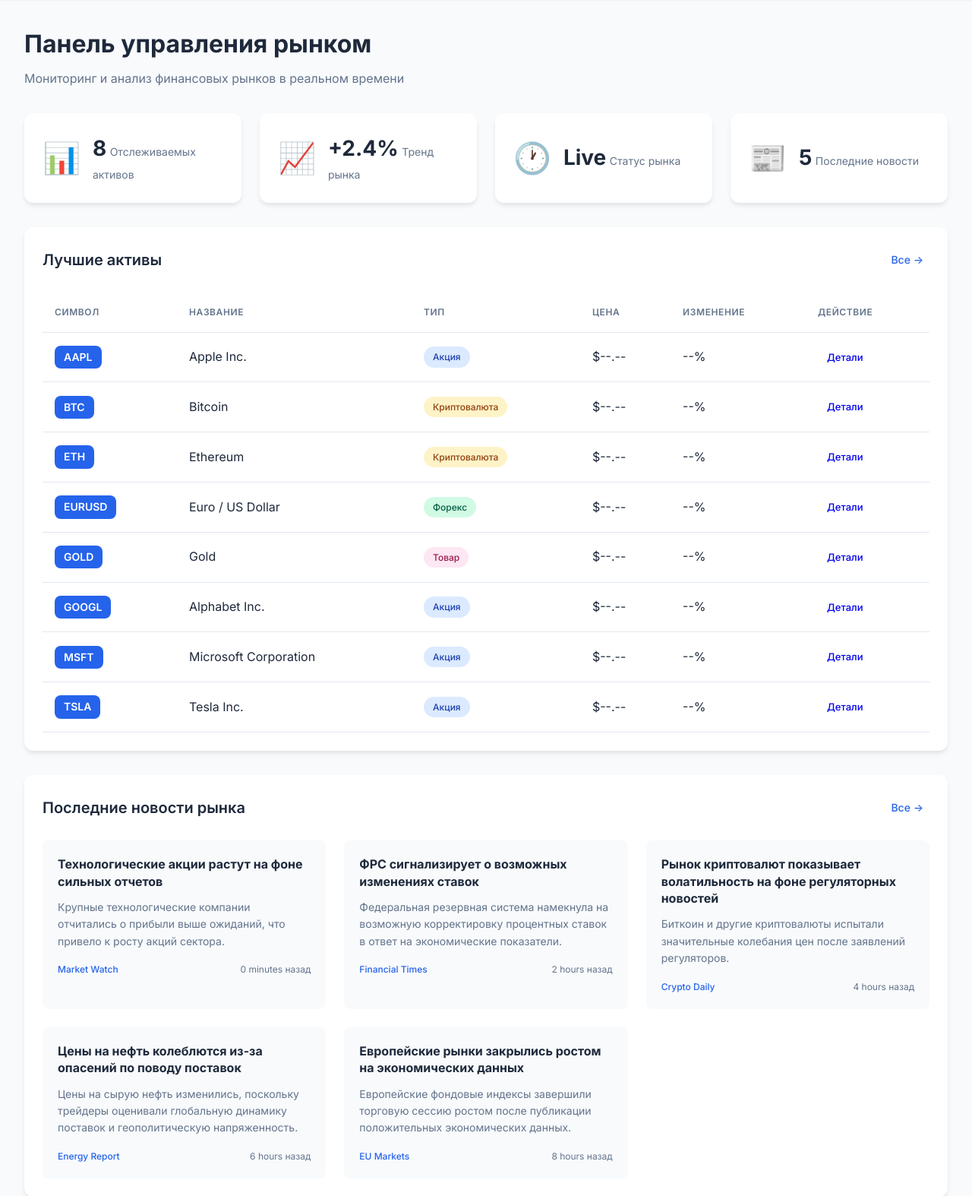
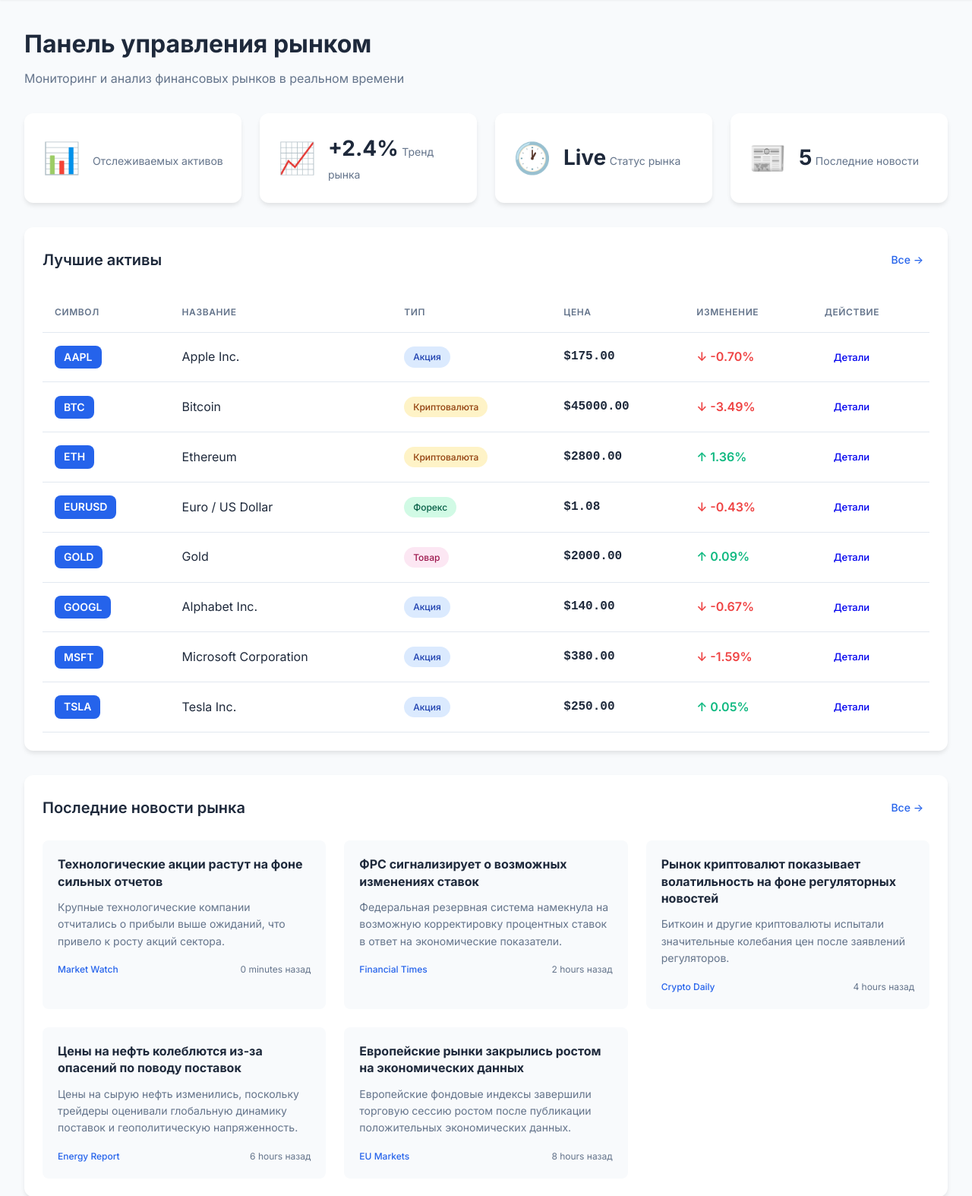
Before and after one commit to WolfgangUser/Financial-Market-Monitoring, a Django app: page / in a window 1280 px wide. Shown: the part 78-1652 px from the top of the page at 76% size. Run offline with Django 5.2, Linux system fonts and the light colour scheme; data comes from the database, SQL or seed files in the repository; both versions use the stored data as it was after the commit.

Commit message:
update branch

```diff
--- a/markets/services.py
+++ b/markets/services.py
@@ -43,6 +43,40 @@ class MarketDataService:
             'price': round(current_price, 2),
             'change_percent': round(change_percent * 100, 2),
             'timestamp': timezone.now(),
+        }
+
+    @classmethod
+    def get_current_price_with_change(cls, asset):
+        """Получить текущую цену и изменение в процентах для актива"""
+        import random
+
+        if asset.symbol not in cls.MOCK_PRICES:
+            # Если актива нет в демо-данных, генерируем случайные данные
+            base_price = random.uniform(10, 500)
+            volatility = 0.03
+            previous_price = base_price * (1 - random.uniform(-volatility, volatility))
+            current_price = base_price
+            change_percent = ((current_price - previous_price) / previous_price) * 100
+
+            return {
+                'current_price': round(current_price, 2),
+                'previous_price': round(previous_price, 2),
+                'change_percent': round(change_percent, 2),
+            }
+
+        mock_data = cls.MOCK_PRICES[asset.symbol]
+        base_price = mock_data['base']
+        volatility = mock_data['volatility']
+
+        # Генерируем предыдущую цену и текущее изменение
+        change_percent = random.uniform(-volatility, volatility)
+        previous_price = base_price / (1 + change_percent)
+        current_price = base_price
+
+        return {
+            'current_price': round(current_price, 2),
+            'previous_price': round(previous_price, 2),
+            'change_percent': round(change_percent * 100, 2),
         }
 
     @classmethod
--- a/markets/views.py
+++ b/markets/views.py
@@ -19,8 +19,20 @@ def home_view(request):
     """Главная страница"""
     assets = Asset.objects.all()[:10]
     news = NewsService.get_latest_news(5)
+
+    # Получаем текущие цены и изменения для каждого актива
+    assets_with_data = []
+    for asset in assets:
+        price_info = MarketDataService.get_current_price_with_change(asset)
+        assets_with_data.append({
+            'asset': asset,
+            'current_price': price_info['current_price'],
+            'change_percent': price_info['change_percent'],
+            'previous_price': price_info['previous_price'],
+        })
+
     return render(request, 'markets/home.html', {
-        'assets': assets,
+        'assets_with_data': assets_with_data,
         'news': news,
         'page_title': 'Панель управления'
     })
--- a/static/css/style.css
+++ b/static/css/style.css
@@ -241,6 +241,25 @@ body {
 
 .data-table tr:hover {
     background: var(--background);
+}
+
+/* Стили для ячеек изменения цены */
+.change-cell {
+    font-weight: 600;
+    white-space: nowrap;
+}
+
+.change-cell.positive {
+    color: var(--success-color);
+}
+
+.change-cell.negative {
+    color: var(--danger-color);
+}
+
+.price-cell {
+    font-weight: 600;
+    font-family: 'Courier New', monospace;
 }
 
 .empty-state {
--- a/templates/markets/home.html
+++ b/templates/markets/home.html
@@ -58,15 +58,17 @@
                     </tr>
                 </thead>
                 <tbody>
-                    {% for asset in assets %}
+                    {% for item in assets_with_data %}
                     <tr>
-                        <td><span class="symbol-badge">{{ asset.symbol }}</span></td>
-                        <td>{{ asset.name }}</td>
-                        <td><span class="type-tag type-{{ asset.asset_type|lower }}">{{ asset.get_asset_type_display }}</span></td>
-                        <td class="price-cell">$--.--</td>
-                        <td class="change-cell">--%</td>
+                        <td><span class="symbol-badge">{{ item.asset.symbol }}</span></td>
+                        <td>{{ item.asset.name }}</td>
+                        <td><span class="type-tag type-{{ item.asset.asset_type|lower }}">{{ item.asset.get_asset_type_display }}</span></td>
+                        <td class="price-cell">${{ item.current_price|floatformat:2 }}</td>
+                        <td class="change-cell {% if item.change_percent >= 0 %}positive{% else %}negative{% endif %}">
+                            {% if item.change_percent >= 0 %}↑{% else %}↓{% endif %} {{ item.change_percent|floatformat:2 }}%
+                        </td>
                         <td>
-                            <a href="{% url 'asset-detail' asset.symbol %}" class="btn btn-sm">Детали</a>
+                            <a href="{% url 'asset-detail' item.asset.symbol %}" class="btn btn-sm">Детали</a>
                         </td>
                     </tr>
                     {% empty %}
```
Also changed, not shown: db.sqlite3 (added), 1 other file.
